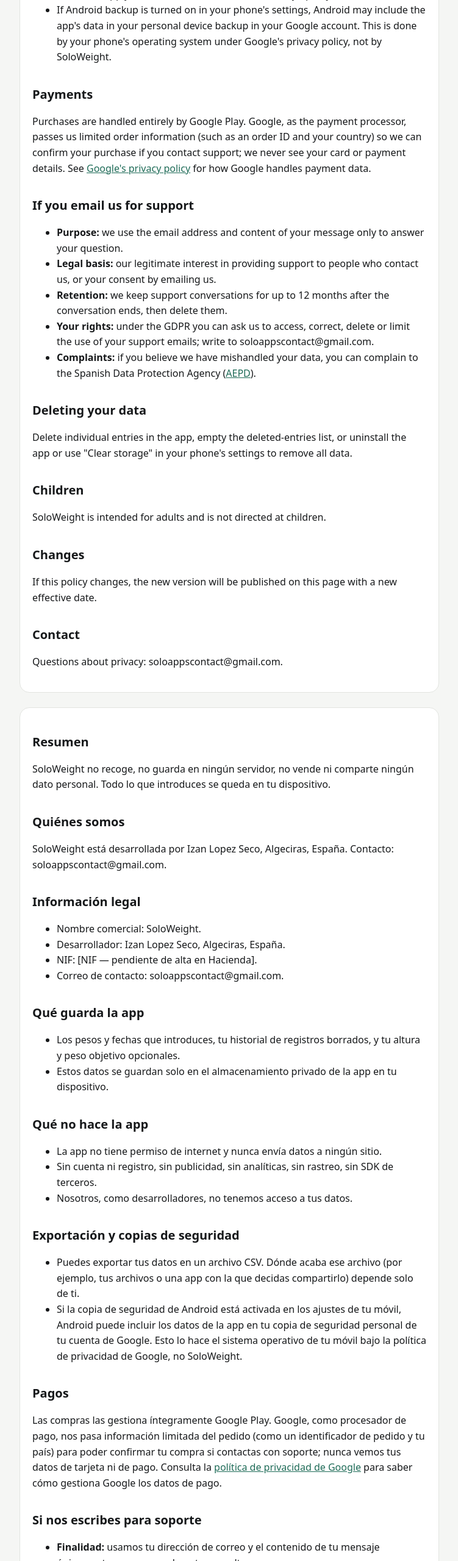
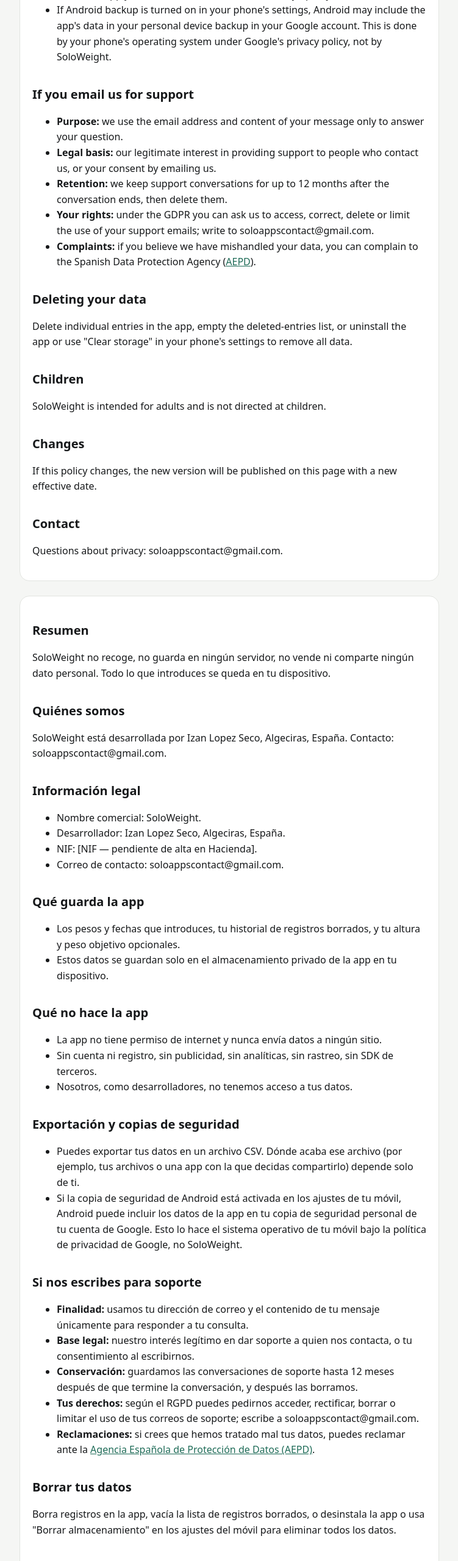
Before and after one commit to izanlseco/soloweight-privacy, a plain HTML site: page index.html in a window 1280 px wide. Shown: the part 1100-3660 px from the top of the page at 61% size, without its empty margins (264-1015 px from the left). Drawn offline with Linux system fonts and the light colour scheme.

Commit message:
Remove Payments section: SoloWeight is now free with no purchases
Co-Authored-By: Claude Opus 5.5 <noreply@anthropic.com>

```diff
--- a/index.html
+++ b/index.html
@@ -59,9 +59,6 @@ section{background:var(--surface);border:1px solid var(--line);border-radius:16p
 <li>If Android backup is turned on in your phone's settings, Android may include the app's data in your personal device backup in your Google account. This is done by your phone's operating system under Google's privacy policy, not by SoloWeight.</li>
 </ul>
 
-<h2>Payments</h2>
-<p>Purchases are handled entirely by Google Play. Google, as the payment processor, passes us limited order information (such as an order ID and your country) so we can confirm your purchase if you contact support; we never see your card or payment details. See <a href="https://policies.google.com/privacy">Google's privacy policy</a> for how Google handles payment data.</p>
-
 <h2>If you email us for support</h2>
 <ul>
 <li><strong>Purpose:</strong> we use the email address and content of your message only to answer your question.</li>
@@ -118,9 +115,6 @@ section{background:var(--surface);border:1px solid var(--line);border-radius:16p
 <li>Si la copia de seguridad de Android está activada en los ajustes de tu móvil, Android puede incluir los datos de la app en tu copia de seguridad personal de tu cuenta de Google. Esto lo hace el sistema operativo de tu móvil bajo la política de privacidad de Google, no SoloWeight.</li>
 </ul>
 
-<h2>Pagos</h2>
-<p>Las compras las gestiona íntegramente Google Play. Google, como procesador de pago, nos pasa información limitada del pedido (como un identificador de pedido y tu país) para poder confirmar tu compra si contactas con soporte; nunca vemos tus datos de tarjeta ni de pago. Consulta la <a href="https://policies.google.com/privacy">política de privacidad de Google</a> para saber cómo gestiona Google los datos de pago.</p>
-
 <h2>Si nos escribes para soporte</h2>
 <ul>
 <li><strong>Finalidad:</strong> usamos tu dirección de correo y el contenido de tu mensaje únicamente para responder a tu consulta.</li>
```
